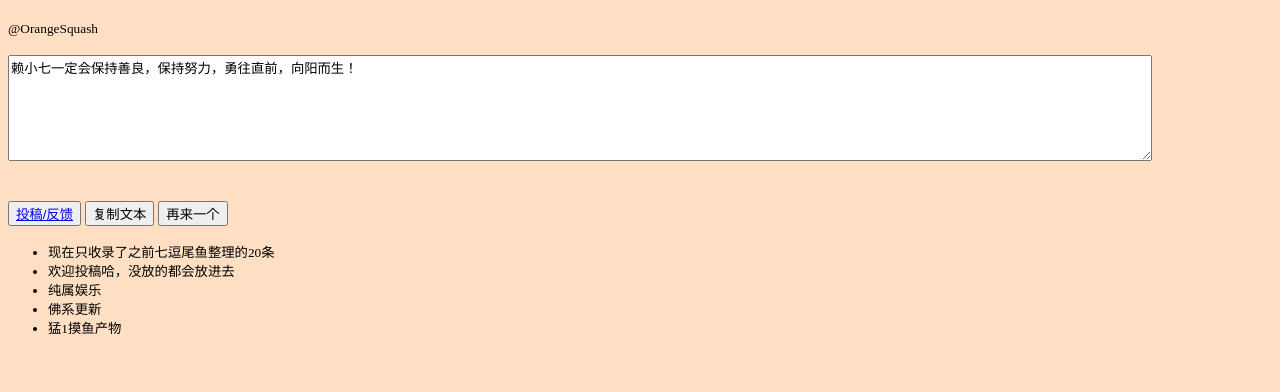
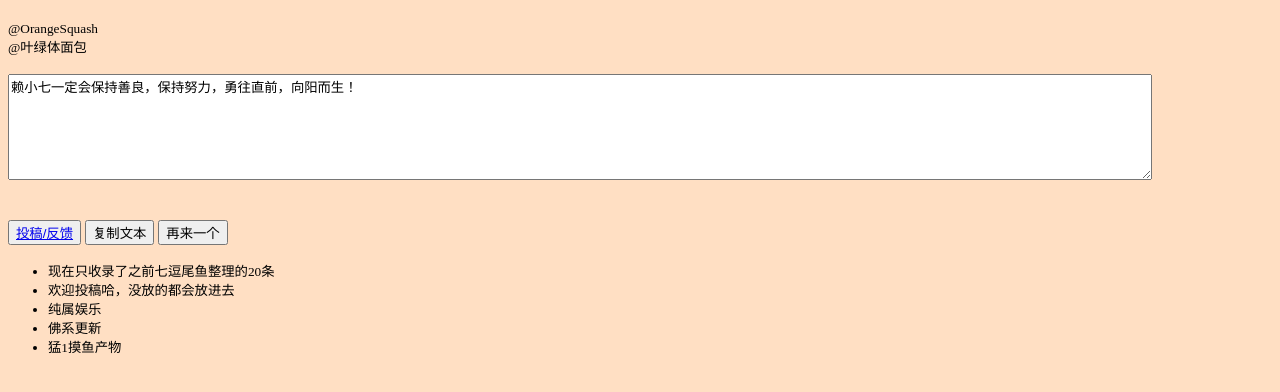
Before and after one commit to puleya-0707/puleya-0707.github.io, a plain HTML site: page lmy_quotations/index.html in a window 1280 px wide. Shown: the part 70-462 px from the top of the page. Drawn offline with Linux system fonts and the light colour scheme.

Commit message:
Update index.html

```diff
--- a/lmy_quotations/index.html
+++ b/lmy_quotations/index.html
@@ -15,7 +15,8 @@
 	<div id="app" class="lmy1">
 		<div class="card-1">
 			<h1 class="card-header text-white bg-primary">赖美云语录生成器</h1>
-			<small>@OrangeSquash</small><br><br>
+			<small>@OrangeSquash</small><br>
+			<small>@叶绿体面包</small><br><br>
 			<!-- <input type="text" id="textfield" style="height:100px;width:90%;" readonly="true" placeholder="勇往直前,向阳而生"><br><br><br> -->
 
 			<textarea rows="" cols="" id="textfield" style="height:100px;width:90%;"
```
